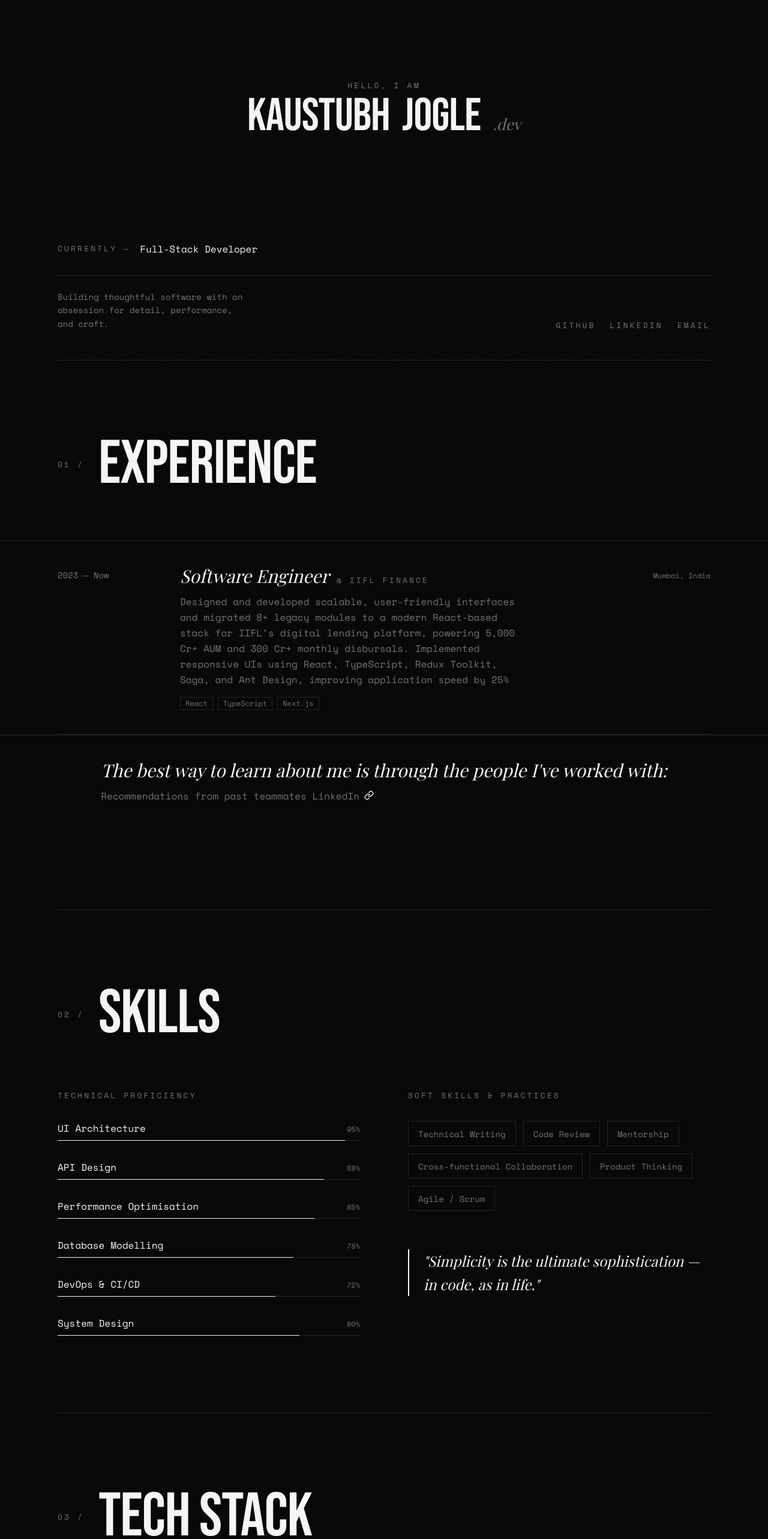
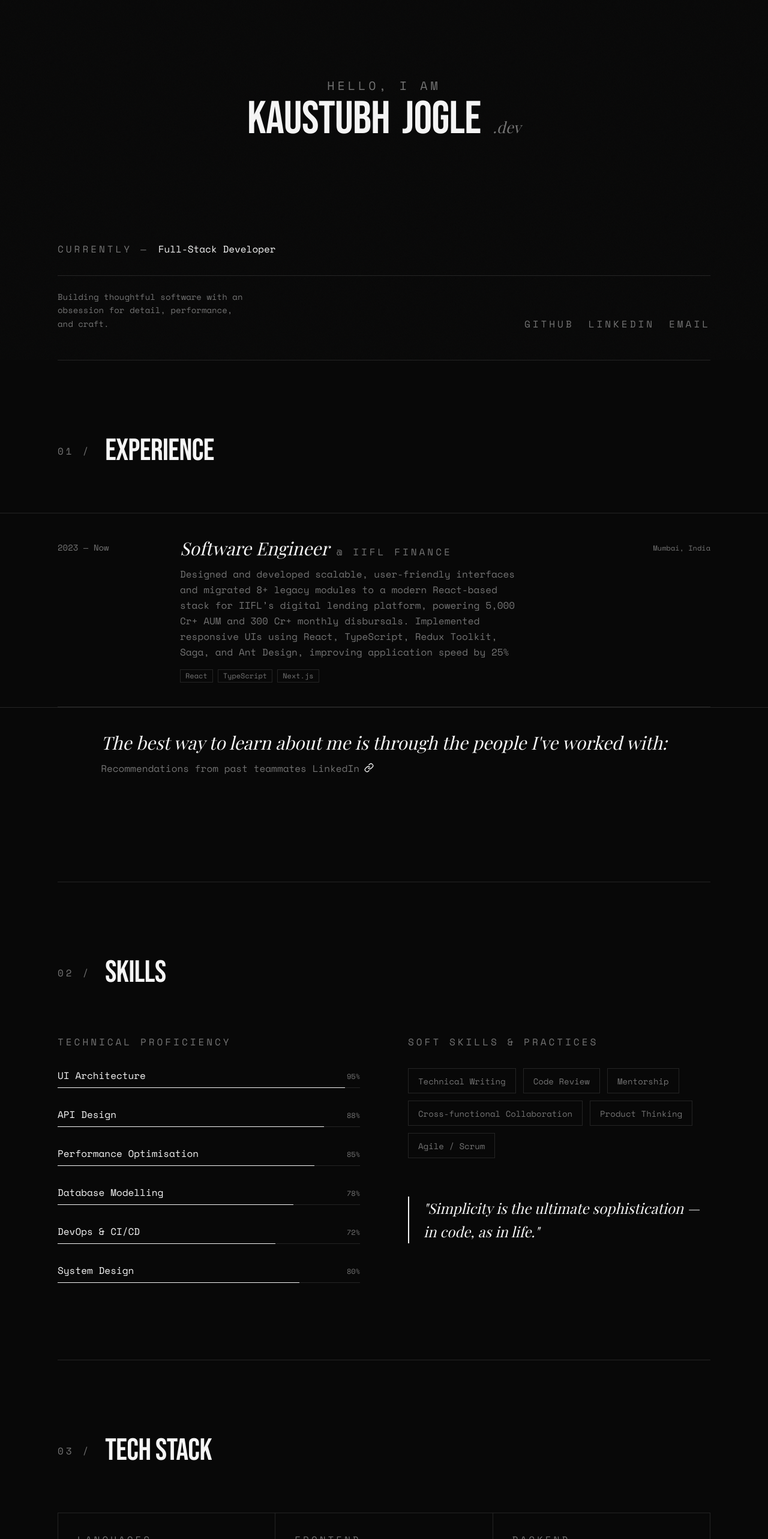
Before and after one commit to Kaustubhjogle/Portfolio, a React (Vite) app: page / in a window 1280 px wide. Shown: the part 200-2766 px from the top of the page at 60% size. Built offline with nearby package versions, Linux system fonts and the light colour scheme; the HTML template or start-up script is replaced by a standard one; a web font is replaced by a local one.

Commit message:
Revamp sections

```diff
--- a/src/components/portfolio/EducationSection.tsx
+++ b/src/components/portfolio/EducationSection.tsx
@@ -30,7 +30,7 @@ const EducationSection = () => {
     <section id="education" className="py-32 px-6 md:px-16 lg:px-24">
       <div className="flex items-center gap-6 mb-20">
         <span className="section-label">05 /</span>
-        <h2 className="display-giant text-[clamp(3rem,8vw,8rem)] text-ink">EDUCATION</h2>
+        <h2 className="display-giant text-[clamp(1.5rem,4vw,4rem)] text-ink">EDUCATION</h2>
       </div>
 
       <div className="space-y-16">
--- a/src/components/portfolio/ExperienceSection.tsx
+++ b/src/components/portfolio/ExperienceSection.tsx
@@ -18,7 +18,7 @@ const ExperienceSection = () => {
       {/* section header */}
       <div className="flex items-center gap-6 mb-20">
         <span className="section-label">01 /</span>
-        <h2 className="display-giant text-[clamp(3rem,8vw,8rem)] text-ink">EXPERIENCE</h2>
+        <h2 className="display-giant text-[clamp(1.5rem,4vw,4rem)] text-ink">EXPERIENCE</h2>
       </div>
 
       <div className="space-y-0">
--- a/src/components/portfolio/HeroSection.tsx
+++ b/src/components/portfolio/HeroSection.tsx
@@ -54,7 +54,7 @@ const HeroSection = () => {
 
       {/* giant name */}
       <div className="my-auto flex flex-col justify-center items-center w-full py-12 md:py-24 overflow-hidden z-10 relative">
-        <p className="section-label mb-2">Hello, I am</p>
+        <p className="section-label mb-2 text-xl">Hello, I am</p>
         <div className="flex flex-wrap items-end justify-center gap-3 md:gap-5">
           <h1 className="display-giant text-[clamp(1.2rem,6vw,6rem)] text-ink leading-none relative">
             KAUSTUBH
--- a/src/components/portfolio/ProjectSection.tsx
+++ b/src/components/portfolio/ProjectSection.tsx
@@ -7,7 +7,7 @@ const ProjectSection = () => {
       {/* section header */}
       <div className="flex items-center gap-6 mb-20">
         <span className="section-label">04 /</span>
-        <h2 className="display-giant text-[clamp(3rem,8vw,8rem)] text-ink">PROJECTS</h2>
+        <h2 className="display-giant text-[clamp(1.5rem,4vw,4rem)] text-ink">PROJECTS</h2>
       </div>
 
       <div className="space-y-0">
--- a/src/components/portfolio/SkillsSection.tsx
+++ b/src/components/portfolio/SkillsSection.tsx
@@ -36,7 +36,7 @@ const SkillsSection = () => {
     <section id="skills" className="py-32 px-6 md:px-16 lg:px-24">
       <div className="flex items-center gap-6 mb-20">
         <span className="section-label">02 /</span>
-        <h2 className="display-giant text-[clamp(3rem,8vw,8rem)] text-ink">SKILLS</h2>
+        <h2 className="display-giant text-[clamp(1.5rem,4vw,4rem)] text-ink">SKILLS</h2>
       </div>
 
       <div className="grid grid-cols-1 lg:grid-cols-2 gap-20">
--- a/src/components/portfolio/TechSection.tsx
+++ b/src/components/portfolio/TechSection.tsx
@@ -12,7 +12,7 @@ const TechSection = () => {
     <section id="tech" className="py-32 px-6 md:px-16 lg:px-24">
       <div className="flex items-center gap-6 mb-20">
         <span className="section-label">03 /</span>
-        <h2 className="display-giant text-[clamp(3rem,8vw,8rem)] text-ink">TECH STACK</h2>
+        <h2 className="display-giant text-[clamp(1.5rem,4vw,4rem)] text-ink">TECH STACK</h2>
       </div>
 
       <div className="grid grid-cols-1 sm:grid-cols-2 lg:grid-cols-3 gap-px bg-hairline border border-hairline">
--- a/src/index.css
+++ b/src/index.css
@@ -114,7 +114,7 @@
 
   .section-label {
     font-family: var(--font-mono);
-    font-size: 0.8rem;
+    font-size: rem;
     letter-spacing: 0.25em;
     text-transform: uppercase;
     color: hsl(var(--dim));
```
